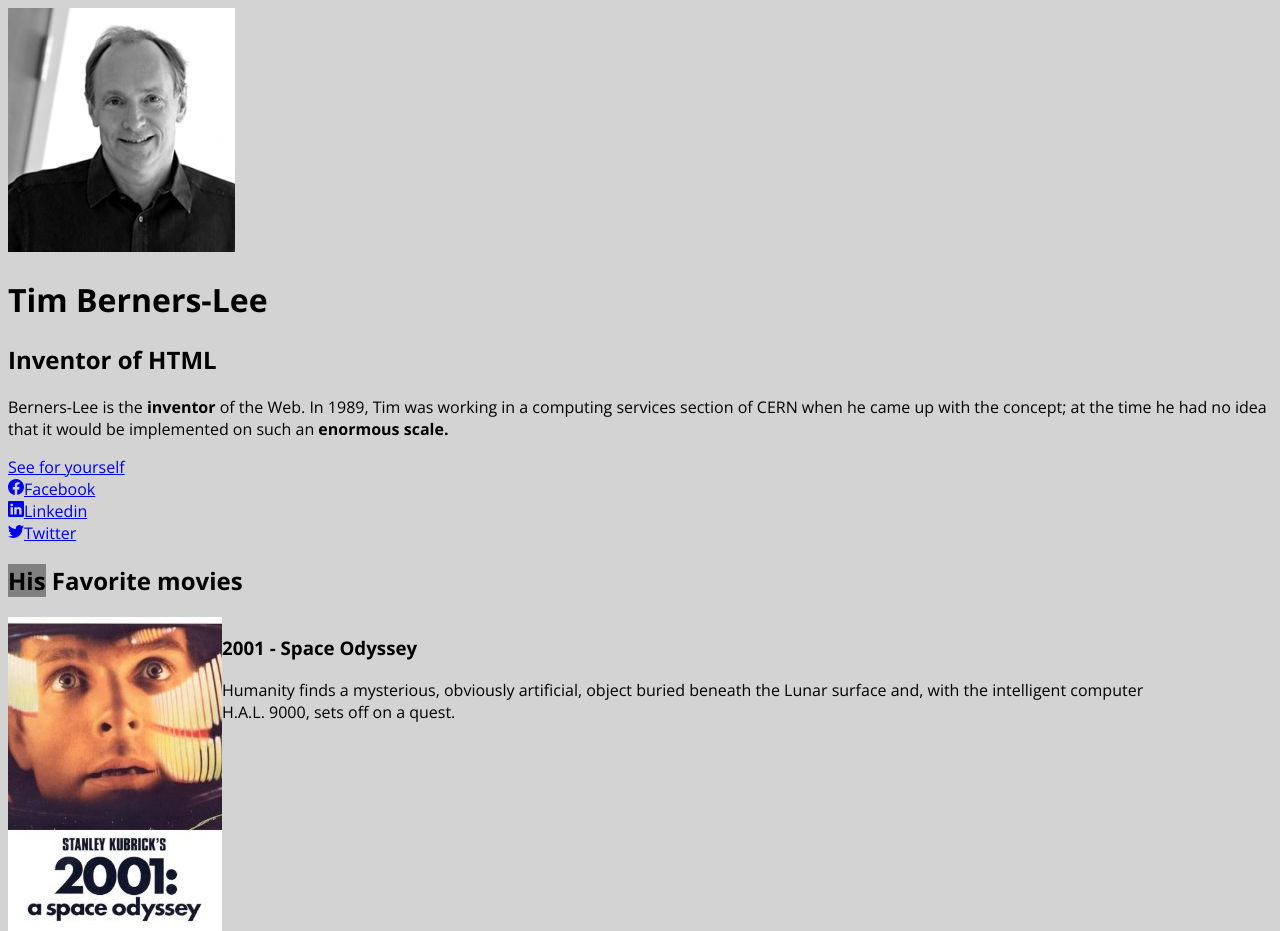
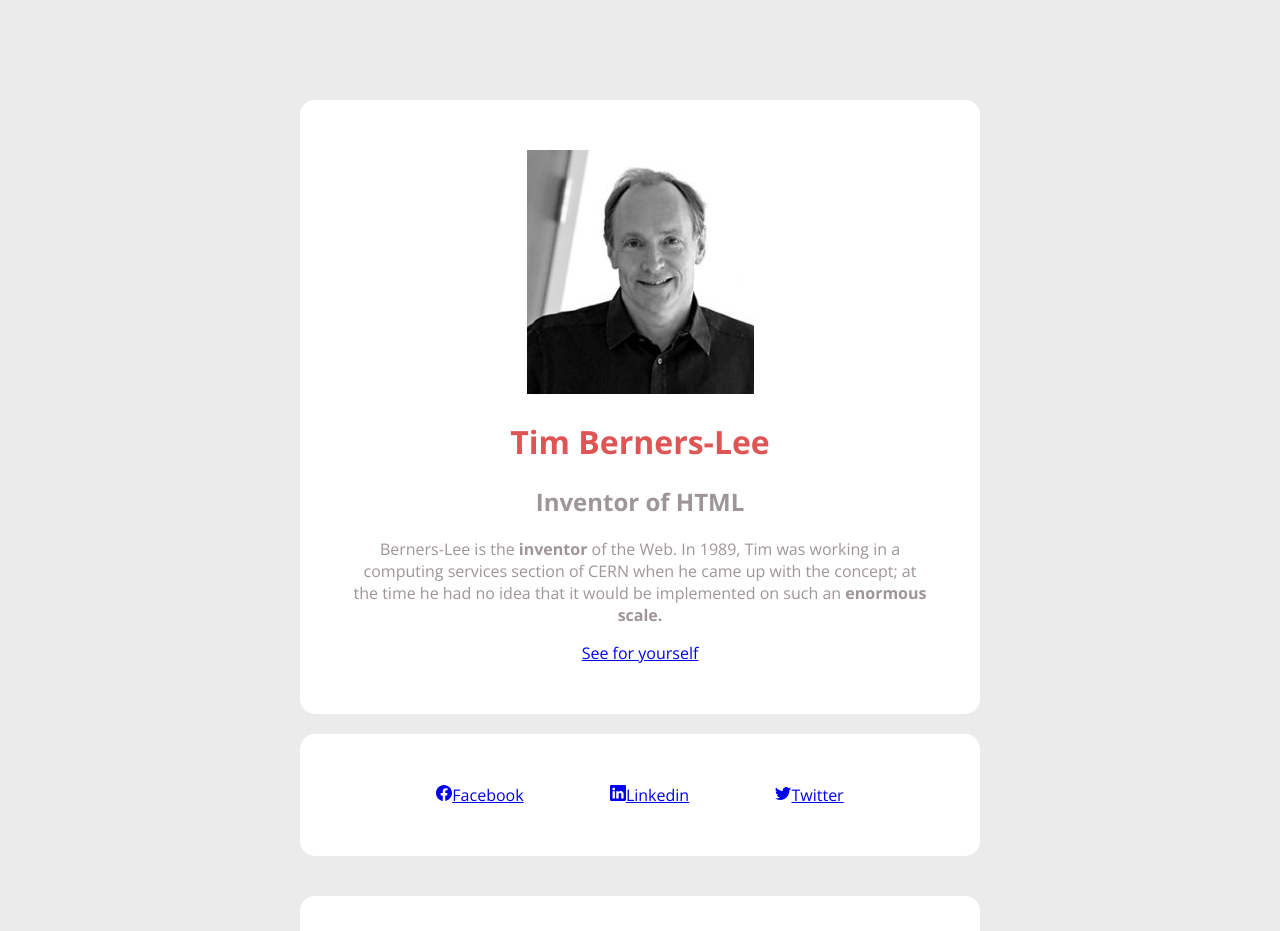
Before and after one commit to OliviaDemaret/tim-berners-lee, a plain HTML site: page index.html in a window 1280 px wide. Shown: the top 931 px of the page. Drawn offline with nearby package versions, Linux system fonts and the light colour scheme.

Commit message:
style.css

```diff
--- a/style.css
+++ b/style.css
@@ -2,22 +2,79 @@
 
 body {
   font-family: "Open Sans";
-  background-color: lightgray;
+  color: #9d959a;
+  background-color: #ebebeb;
+  display: flex;
+  flex-direction: column;
+  justify-content: center;
+  margin-top: 100px;
+  margin-bottom: 100px;
+  margin-left: 300px;
+  margin-right: 300px;
 }
 
+h1 {
+  color: #dd5554;
+}
+
+header {
+  border-radius: 15px;
+  padding: 50px;
+  background-color: #ffffff;
+  text-align: center;
+}
+h2 {
+  text-align: center;
+}
 .bold {
   font-weight: bold;
 }
+
+#reseaux {
+  border-radius: 15px;
+  background-color: #ffffff;
+  margin-top: 20px;
+  margin-bottom: 20px;
+  padding: 50px;
+  display: flex;
+  flex-direction: row;
+  justify-content: space-evenly;
+}
+
+.ar {
+}
+
 #favorites {
+  border-radius: 15px;
+  background-color: #ffffff;
+  padding-top: 20px;
+  padding-bottom: 20px;
+  margin-top: 20px;
+  display: flex;
+  flex-direction: column;
 }
 .movies {
-  display: inline-block;
+  padding: 50px;
+  flex-direction: column;
+}
+
+h3 {
+  text-align: center;
+}
+
+.divm {
+  display: flex;
+  flex-direction: column;
+  text-align: justify;
+  padding-left: 30px;
+  padding-right: 30px;
 }
 
 #his {
-  background-color: grey;
+  background-color: #d3d3d3;
 }
 
 .imgmovies {
+  height: 200px;
   float: left;
 }
```
